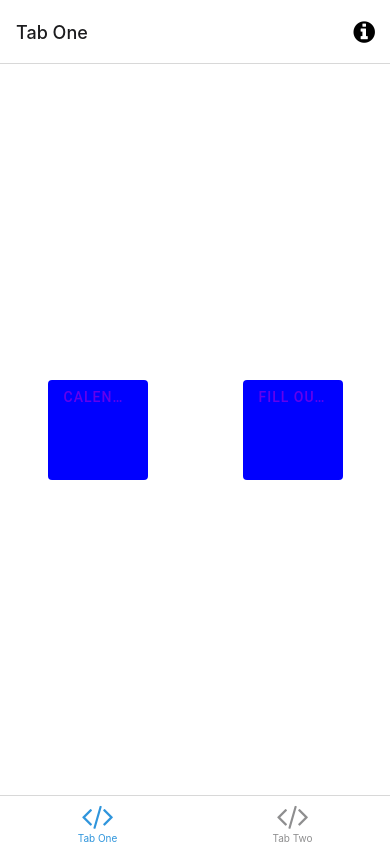
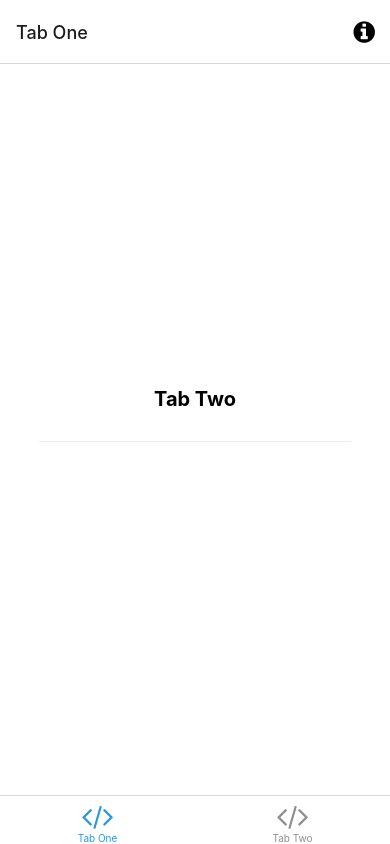
Before and after one commit to Julian-Tipler/productivity-tracker, a React Native app: screen /TabOne in a window 390 px wide. Built offline with nearby package versions, Linux system fonts and the light colour scheme; what expo-linking would draw is missing.

Commit message:
Changed to bottom tab nav

```diff
--- a/navigation/index.tsx
+++ b/navigation/index.tsx
@@ -18,7 +18,7 @@ import Colors from "../constants/Colors";
 import useColorScheme from "../hooks/useColorScheme";
 import ModalScreen from "../screens/ModalScreen";
 import NotFoundScreen from "../screens/NotFoundScreen";
-import HomePage from "../screens/HomePage/HomePage";
+import Graphs from "../screens/Graphs/Graphs";
 import Ratings from "../screens/Ratings/Ratings";
 import {
   RootStackParamList,
@@ -87,7 +87,7 @@ function BottomTabNavigator() {
     >
       <BottomTab.Screen
         name="TabOne"
-        component={HomePage}
+        component={Ratings}
         options={({ navigation }: RootTabScreenProps<"TabOne">) => ({
           title: "Tab One",
           tabBarIcon: ({ color }) => <TabBarIcon name="code" color={color} />,
@@ -110,7 +110,7 @@ function BottomTabNavigator() {
       />
       <BottomTab.Screen
         name="TabTwo"
-        component={Ratings}
+        component={Graphs}
         options={{
           title: "Tab Two",
           tabBarIcon: ({ color }) => <TabBarIcon name="code" color={color} />,
--- a/screens/Graphs/Graphs.tsx
+++ b/screens/Graphs/Graphs.tsx
@@ -0,0 +1,36 @@
+import { StyleSheet } from "react-native";
+import { Card, Title, Paragraph, Button } from "react-native-paper";
+
+import { Text, View } from "../../components/Themed";
+import { RootTabScreenProps } from "../../types";
+
+export default function Graphs({ navigation }: RootTabScreenProps<"TabOne">) {
+  return (
+    <View style={styles.container}>
+      <Button style={styles.button}>Calendar</Button>
+    </View>
+  );
+}
+
+const styles = StyleSheet.create({
+  container: {
+    flex: 1,
+    flexDirection: "row",
+    alignItems: "center",
+    justifyContent: "space-around",
+  },
+  title: {
+    fontSize: 20,
+    fontWeight: "bold",
+  },
+  separator: {
+    marginVertical: 30,
+    height: 1,
+    width: "80%",
+  },
+  button: {
+    width: 100,
+    height: 100,
+    backgroundColor: "blue",
+  },
+});
```
